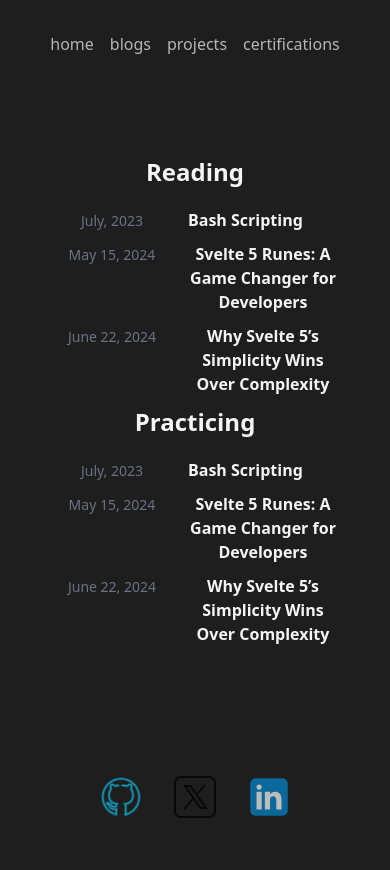
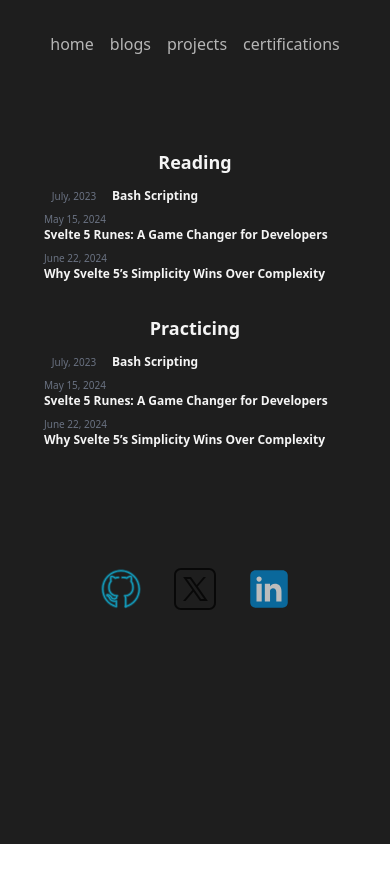
Before and after one commit to john221wick/portfolio, a SvelteKit app: page /blogs in a window 390 px wide. After the commit the page ends 844 px from the top, so only its background shows below. Built offline with nearby package versions, Linux system fonts and the light colour scheme.

Commit message:
added some changes

```diff
--- a/src/routes/blogs/+page.svelte
+++ b/src/routes/blogs/+page.svelte
@@ -5,11 +5,11 @@
 	import 'prismjs/themes/prism-tomorrow.css';
 	import 'prismjs/plugins/autoloader/prism-autoloader';
 
-	// For DYnamically deciding the language
 	onMount(() => {
 		Prism.plugins.autoloader.languages_path =
 			'https://cdnjs.cloudflare.com/ajax/libs/prism/1.29.0/components/';
 	});
+
 	let posts = [
 		{
 			date: 'July, 2023',
@@ -33,48 +33,51 @@
 	async function loadMarkdown(path) {
 		try {
 			const res = await fetch(path);
-			if (!res.ok) {
-				throw new Error('Failed to fetch');
-			}
+			if (!res.ok) throw new Error('Failed to fetch');
 			const text = await res.text();
 			markdownContent = marked.parse(text);
 		} catch (err) {
 			console.error('Error loading Markdown:', err);
-			markdownContent = 'Failed to load content.';
+			markdownContent = '<p class="text-red-500">Failed to load content.</p>';
 		}
 	}
 
-	// To ensure syntax highlighting after DOM update
 	$effect(() => {
 		if (markdownContent) {
-			setTimeout(() => {
+			requestAnimationFrame(() => {
 				const codeBlocks = document.querySelectorAll('pre code');
-				codeBlocks.forEach((block) => {
-					Prism.highlightElement(block);
-				});
-			}, 0);
+				codeBlocks.forEach((block) => Prism.highlightElement(block));
+			});
 		}
 	});
 </script>
 
 {#if markdownContent}
-	<div class="max-w-20xl text-white-800 mx-auto rounded-lg p-8 text-left leading-relaxed shadow-md">
-		{@html markdownContent}
+	<div
+		class="text-white-800 mx-auto max-w-2xl rounded-lg p-4 text-left leading-relaxed shadow-md sm:p-8"
+	>
+		<div class="prose prose-invert max-w-none">
+			{@html markdownContent}
+		</div>
 	</div>
 {:else}
-	<div class="flex flex-col items-center p-5">
-		<h2 class="mb-5 text-2xl font-bold">Reading</h2>
+	<div class="flex flex-col items-center p-3 sm:p-5">
+		<h2 class="mb-3 text-lg font-bold sm:text-xl md:text-2xl">Reading</h2>
 		<ul class="w-full max-w-[600px] list-none p-0">
 			{#each posts as { date, title, href } (title)}
-				<li class="mb-2.5 flex items-baseline">
-					<span class="mr-4 min-w-[120px] text-sm text-gray-500">{date}</span>
+				<li class="mb-2 flex flex-wrap items-baseline">
+					<span
+						class="mr-2 min-w-[60px] flex-shrink-0 text-[10px] text-gray-500 sm:min-w-[80px] sm:text-xs md:min-w-[100px] md:text-sm"
+					>
+						{date}
+					</span>
 					<a
 						{href}
 						onclick={(e) => {
 							e.preventDefault();
 							loadMarkdown(href);
 						}}
-						class="font-bold text-inherit no-underline hover:underline"
+						class="text-xs font-bold text-inherit no-underline hover:underline sm:text-sm md:text-base"
 					>
 						{title}
 					</a>
@@ -82,18 +85,22 @@
 			{/each}
 		</ul>
 
-		<h2 class="mb-5 text-2xl font-bold">Practicing</h2>
+		<h2 class="mt-6 mb-3 text-lg font-bold sm:text-xl md:text-2xl">Practicing</h2>
 		<ul class="w-full max-w-[600px] list-none p-0">
 			{#each posts as { date, title, href } (title)}
-				<li class="mb-2.5 flex items-baseline">
-					<span class="mr-4 min-w-[120px] text-sm text-gray-500">{date}</span>
+				<li class="mb-2 flex flex-wrap items-baseline">
+					<span
+						class="mr-2 min-w-[60px] flex-shrink-0 text-[10px] text-gray-500 sm:min-w-[80px] sm:text-xs md:min-w-[100px] md:text-sm"
+					>
+						{date}
+					</span>
 					<a
 						{href}
 						onclick={(e) => {
 							e.preventDefault();
 							loadMarkdown(href);
 						}}
-						class="font-bold text-inherit no-underline hover:underline"
+						class="text-xs font-bold text-inherit no-underline hover:underline sm:text-sm md:text-base"
 					>
 						{title}
 					</a>
--- a/src/routes/projects/+page.svelte
+++ b/src/routes/projects/+page.svelte
@@ -5,11 +5,12 @@
 	import 'prismjs/themes/prism-tomorrow.css';
 	import 'prismjs/plugins/autoloader/prism-autoloader';
 
-	// For DYnamically deciding the language
+	// For dynamically deciding the language
 	onMount(() => {
 		Prism.plugins.autoloader.languages_path =
 			'https://cdnjs.cloudflare.com/ajax/libs/prism/1.29.0/components/';
 	});
+
 	let projectsOngoing = [
 		{
 			date: '2025',
@@ -73,41 +74,48 @@
 	async function loadMarkdown(path) {
 		try {
 			const res = await fetch(path);
-			if (!res.ok) {
-				throw new Error('Failed to fetch');
-			}
+			if (!res.ok) throw new Error('Failed to fetch');
 			const text = await res.text();
 			markdownContent = marked.parse(text);
 		} catch (err) {
 			console.error('Error loading Markdown:', err);
-			markdownContent = 'Failed to load content.';
+			markdownContent = '<p class="text-red-500">Failed to load content.</p>';
 		}
 	}
 
 	// To ensure syntax highlighting after DOM update
 	$effect(() => {
 		if (markdownContent) {
-			setTimeout(() => {
+			requestAnimationFrame(() => {
 				const codeBlocks = document.querySelectorAll('pre code');
-				codeBlocks.forEach((block) => {
-					Prism.highlightElement(block);
-				});
-			}, 0);
+				codeBlocks.forEach((block) => Prism.highlightElement(block));
+			});
 		}
 	});
 </script>
 
 {#if markdownContent}
-	<div class="max-w-20xl text-white-800 mx-auto rounded-lg p-8 text-left leading-relaxed shadow-md">
-		{@html markdownContent}
+	<div
+		class="text-white-800 mx-auto max-w-2xl rounded-lg p-4 text-left leading-relaxed shadow-md sm:p-8"
+	>
+		<div class="prose prose-invert max-w-none">
+			{@html markdownContent}
+		</div>
 	</div>
 {:else}
-	<div class="flex flex-col items-center p-5">
+	<div class="flex flex-col items-center p-3 sm:p-5">
 		<ul class="w-full max-w-[600px] list-none p-0">
 			{#each projectsOngoing as { date, title, href } (title)}
-				<li class="mb-2.5 flex items-baseline">
-					<span class="mr-4 min-w-[120px] text-sm text-gray-500">{date}</span>
-					<a {href} class="font-bold text-inherit no-underline hover:underline">
+				<li class="mb-2 flex flex-wrap items-baseline">
+					<span
+						class="mr-2 min-w-[60px] flex-shrink-0 text-[10px] text-gray-500 sm:min-w-[80px] sm:text-xs md:min-w-[100px] md:text-sm"
+					>
+						{date}
+					</span>
+					<a
+						{href}
+						class="text-xs font-bold text-inherit no-underline hover:underline sm:text-sm md:text-base"
+					>
 						{title}
 					</a>
 				</li>
```
